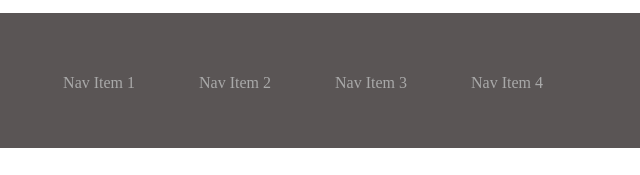
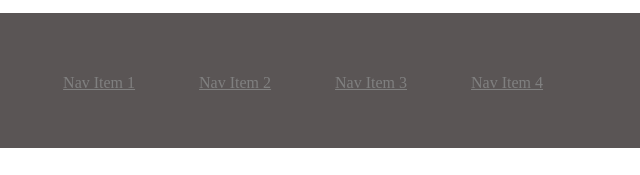
Before and after one commit to MohammadAlwawi/wirefame-exercise, a plain HTML site: page index.html in a window 1280 px wide. Shown: the top 175 px of the page, 484-1124 px from the left. Drawn offline with Linux system fonts and the light colour scheme.

Commit message:
fix nav item

```diff
--- a/css/style.css
+++ b/css/style.css
@@ -26,9 +26,12 @@
     margin-right: 10%;
     margin-top: 4%;
   }
+  a {
+    color:  gray;
+  }
 
   li {
-      color:darkgray;
+    color:darkgray;
    display: inline-flex;
     padding: 0px;
     margin-left: 30px;
--- a/index.html
+++ b/index.html
@@ -15,10 +15,10 @@
             <img src="http://via.placeholder.com/200x70/000">
         </div>
         <ul>
-            <li>Nav Item 1</li>
-            <li>Nav Item 2</li>
-            <li>Nav Item 3</li>
-            <li>Nav Item 4</li>
+            <li><a href=""> Nav Item 1</a></li>
+            <li><a href=''> Nav Item 2</a></li>
+            <li><a href=''> Nav Item 3</a></li>
+            <li><a href =''>Nav Item 4</a></li>
         </ul>
     </nav>
 </header>
```
